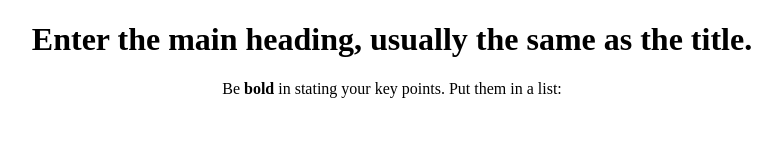
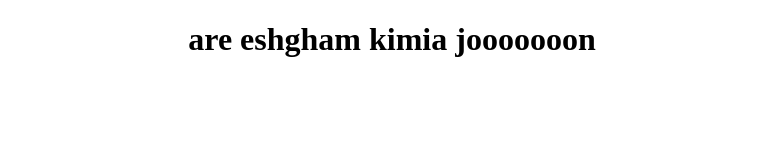
Before and after one commit to mohsenrjpsh77/task.github.io, a plain HTML site: page index.html in a window 1280 px wide. Shown: the whole page, without its empty margins (248-1030 px from the left). Drawn offline with Linux system fonts and the light colour scheme.

Commit message:
Update index.html

```diff
--- a/index.html
+++ b/index.html
@@ -11,7 +11,7 @@
 </head>
 <!-- The information between the BODY and /BODY tags is displayed.-->
 <body class="center">
-<h1 class="center">Enter the main heading, usually the same as the title.</h1>
-<p class="center">Be <b>bold</b> in stating your key points. Put them in a list: </p>
+<h1 class="center">are eshgham kimia jooooooon</h1>
+<p class="center"></p>
 </body>
 </html>
```
